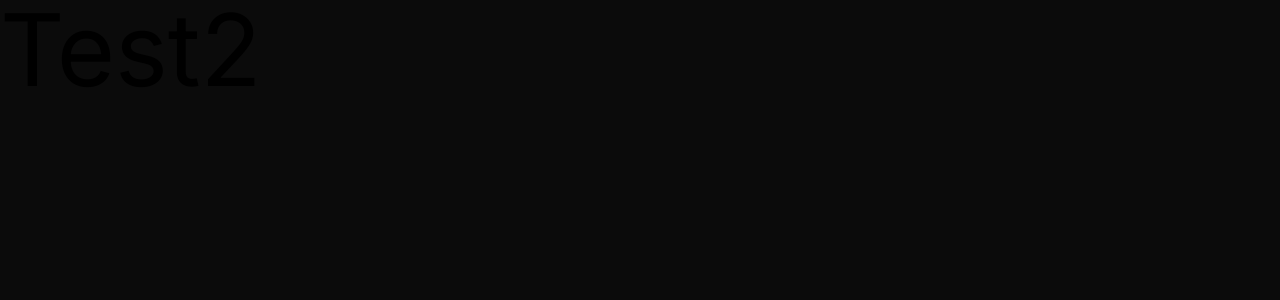
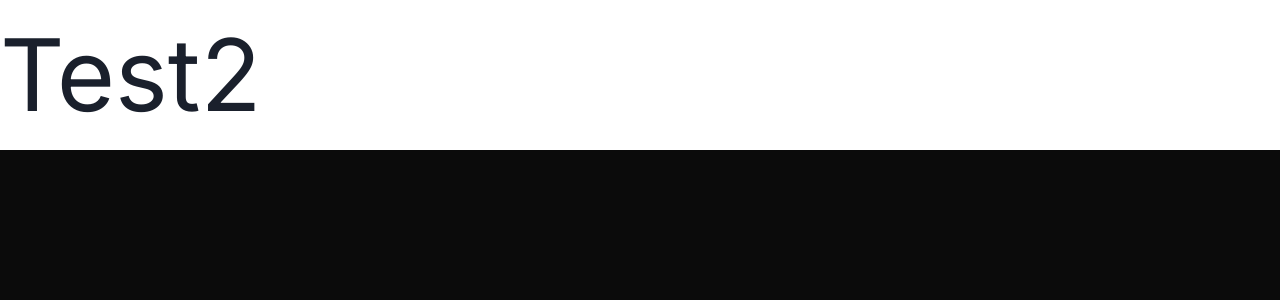
Before and after one commit to Molluskular/molluskular, a Next.js app: page /hello in a window 1280 px wide. Shown: the top 300 px of the page. Built offline with nearby package versions, Linux system fonts and the light colour scheme.

Commit message:
Add chakra UI

```diff
--- a/package.json
+++ b/package.json
@@ -9,6 +9,10 @@
     "lint": "next lint"
   },
   "dependencies": {
+    "@chakra-ui/react": "^2.8.2",
+    "@emotion/react": "^11.11.1",
+    "@emotion/styled": "^11.11.0",
+    "framer-motion": "^10.16.5",
     "isomorphic-unfetch": "^4.0.2",
     "next": "14.0.1",
     "nextjs-google-analytics": "^2.3.3",
--- a/src/app/layout.tsx
+++ b/src/app/layout.tsx
@@ -4,6 +4,7 @@ import "../style/global.scss";
 import Head from "next/head";
 import { AppProps } from "next/app";
 import Script from "next/script";
+import { ChakraProvider } from "@chakra-ui/react";
 
 const inter = Inter({ subsets: ["latin"] });
 
@@ -21,12 +22,17 @@ export default function RootLayout({
     <html lang="en">
       <head>
         <title>Molluskular</title>
-        <Script id="GA-aysnc" async src="https://www.googletagmanager.com/gtag/js?id=G-8PX3W2B98E"></Script>
+        <Script
+          id="GA-aysnc"
+          async
+          src="https://www.googletagmanager.com/gtag/js?id=G-8PX3W2B98E"
+        ></Script>
         <Script id="GA-gtag" src="/scripts/gtagnew.js"></Script>
-        <Script id="Hotjar" src="/scripts/hotjar.js"></Script>
         <link rel="icon" type="image/x-icon" href="/favicon.png" />
       </head>
-      <body className={inter.className}>{children}</body>
+      <ChakraProvider>
+        <body className={inter.className}>{children}</body>
+      </ChakraProvider>
     </html>
   );
 }
```
Also changed, not shown: 1 other file (tests, documents, lock files or other folders).
